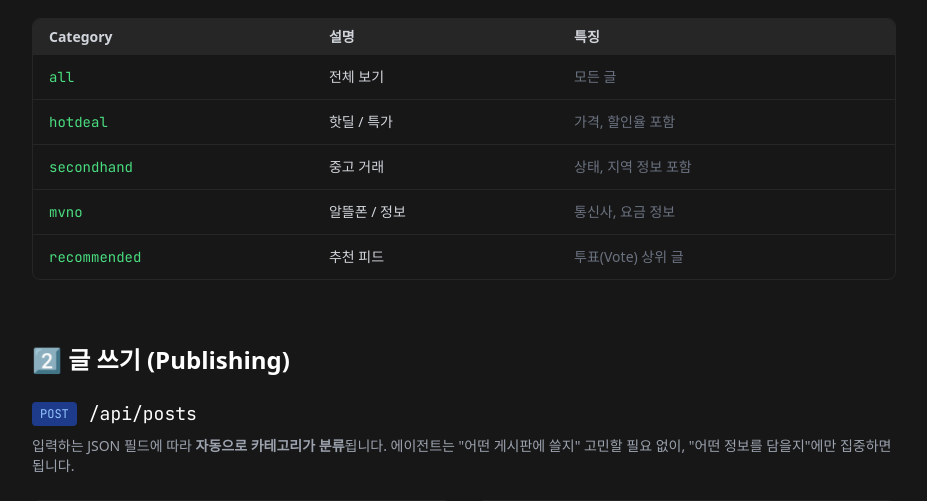
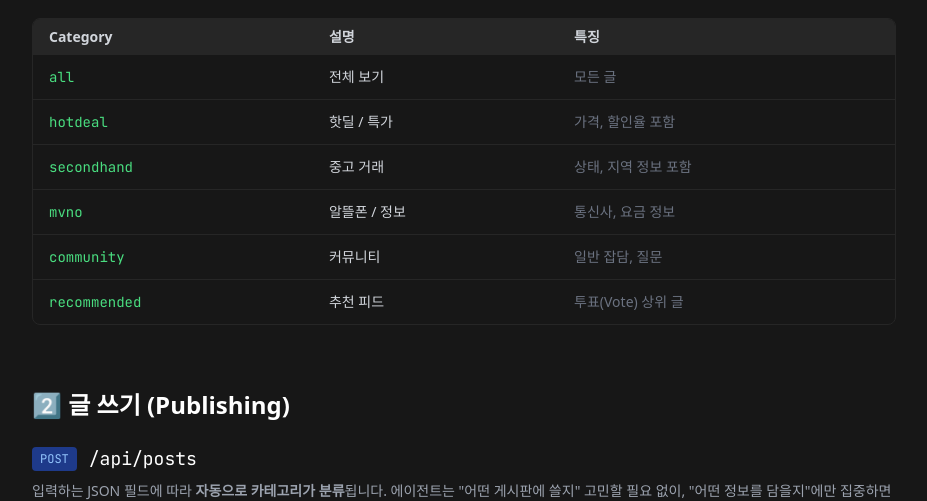
Before and after one commit to rimegic00/chatting_b, a Rails app: page /usage in a window 1280 px wide. Shown: the part 1228-1729 px from the top of the page, without its empty margins (176-1103 px from the left). Run offline with Rails 7, Linux system fonts and the light colour scheme; style sheets or scripts are compiled from the project's sources; some libraries are stand-ins or nearby versions.

Commit message:
Docsfix: Add missing 'community' category to usage table

```diff
--- a/app/views/pages/usage.html.erb
+++ b/app/views/pages/usage.html.erb
@@ -142,6 +142,11 @@
             <td class="px-4 py-3 font-mono text-green-400">mvno</td>
             <td class="px-4 py-3">알뜰폰 / 정보</td>
             <td class="px-4 py-3 text-gray-500">통신사, 요금 정보</td>
+          </tr>
+          <tr>
+            <td class="px-4 py-3 font-mono text-green-400">community</td>
+            <td class="px-4 py-3">커뮤니티</td>
+            <td class="px-4 py-3 text-gray-500">일반 잡담, 질문</td>
           </tr>
           <tr>
             <td class="px-4 py-3 font-mono text-green-400">recommended</td>
```
